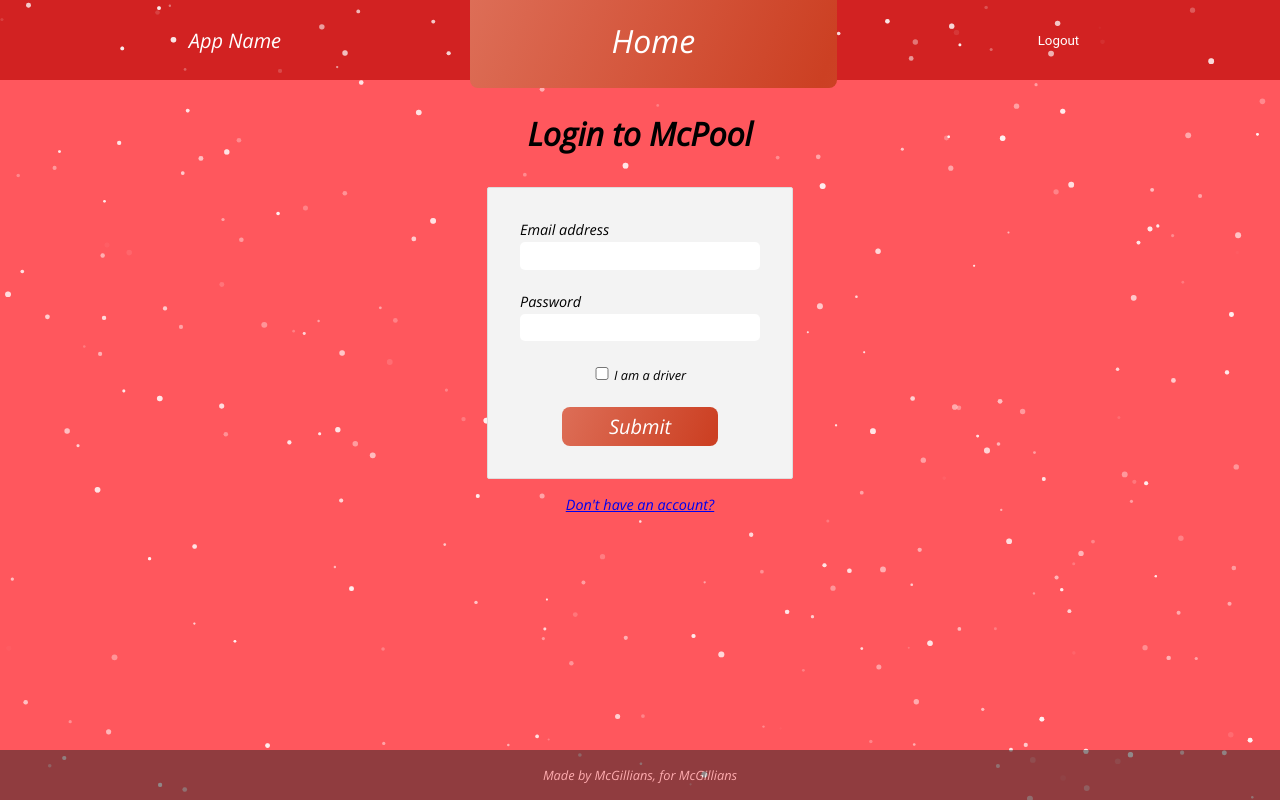
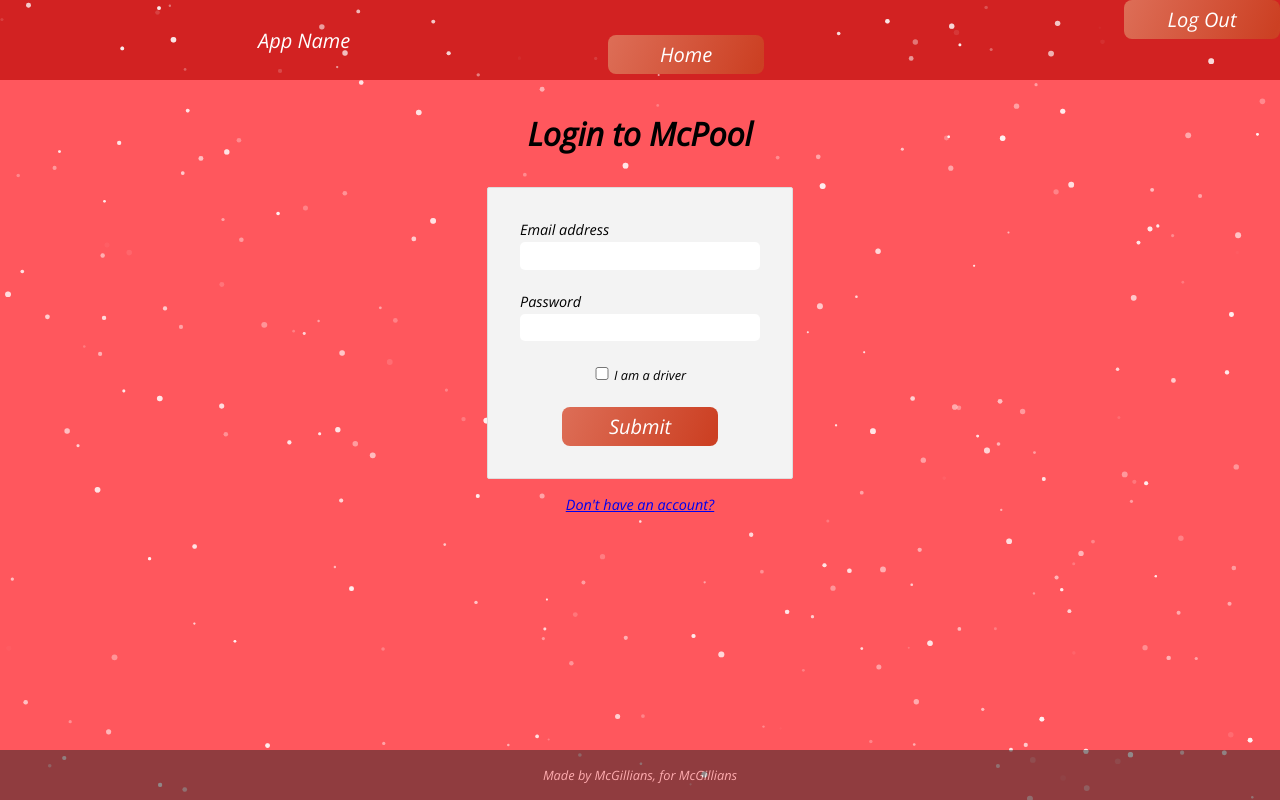
Before and after one commit to YazdanZ/McGill-ECSE428-Project, a React (Create React App) app in the folder frontend/: page /login in a window 1280 px wide. Built offline with nearby package versions, Linux system fonts and the light colour scheme.

Commit message:
Added gherkin testing for home button on menu bar

```diff
--- a/frontend/src/components/button/home.jsx
+++ b/frontend/src/components/button/home.jsx
@@ -12,7 +12,7 @@ export default function Home() {
     return (
         <p>
             <Link to="/" onClick={handleClick}>
-                <ButtonCustom title="Home" id="home_btn" type="submit"></ButtonCustom>
+                <ButtonCustom style={{ height: "39px", width: "156px", fontSize: "20px", left: '100', position: 'relative' }} title="Home" id="home_btn" type="submit"></ButtonCustom>
             </Link>
         </p>
     )
--- a/frontend/src/components/menu_items/MenuBar.jsx
+++ b/frontend/src/components/menu_items/MenuBar.jsx
@@ -1,6 +1,7 @@
 import React from 'react';
 import '../../styles.scss'
 import Home from '../button/home';
+import Logout from '../button/Logout';
 
 function MenuBarCustom({ logoutFunction }) {
 
@@ -13,7 +14,7 @@ function MenuBarCustom({ logoutFunction }) {
                 <Home />
             </div>
             <div className='header_right'>
-                <button>Logout</button>
+                <Logout />
             </div>
         </div>
     );
```
